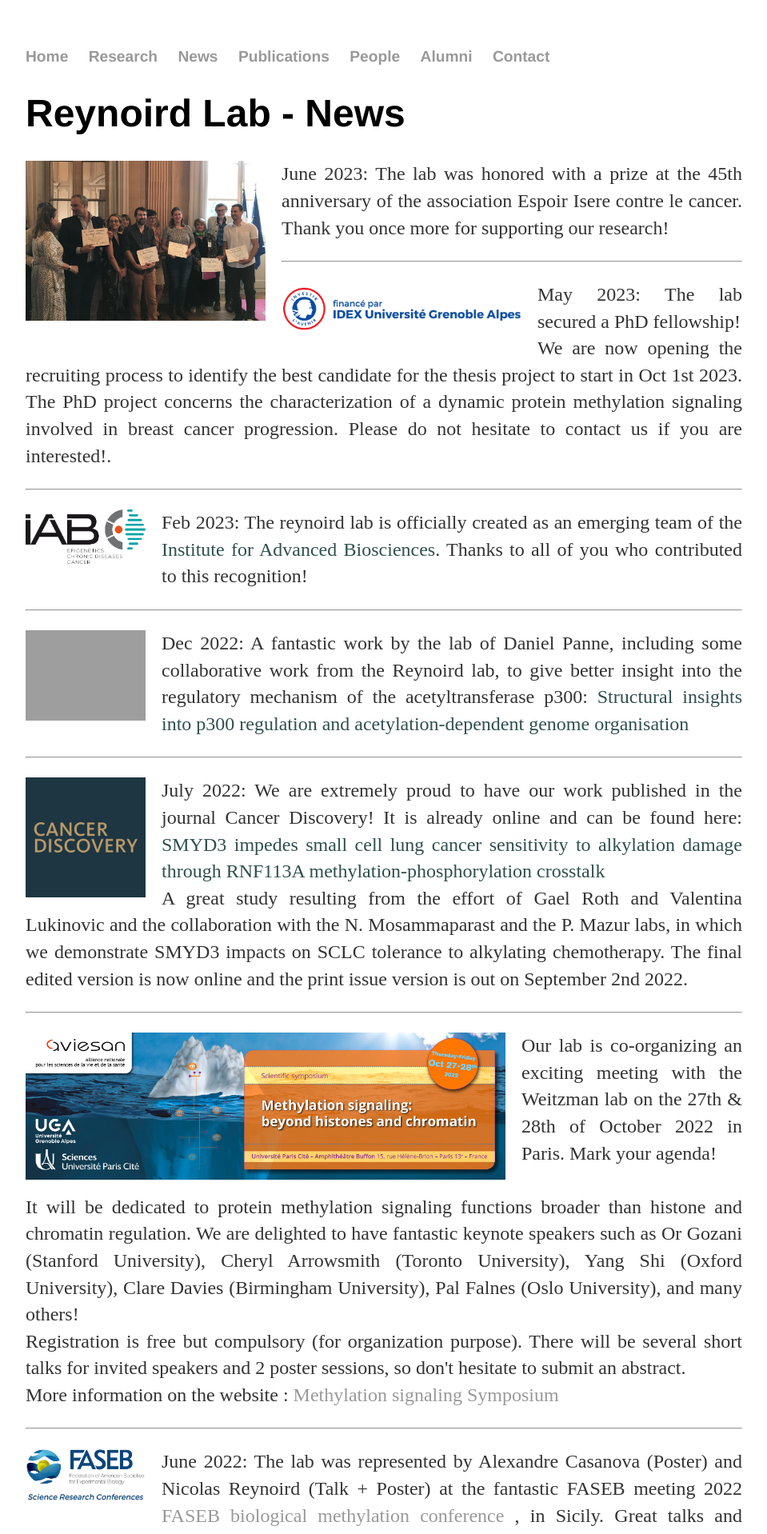
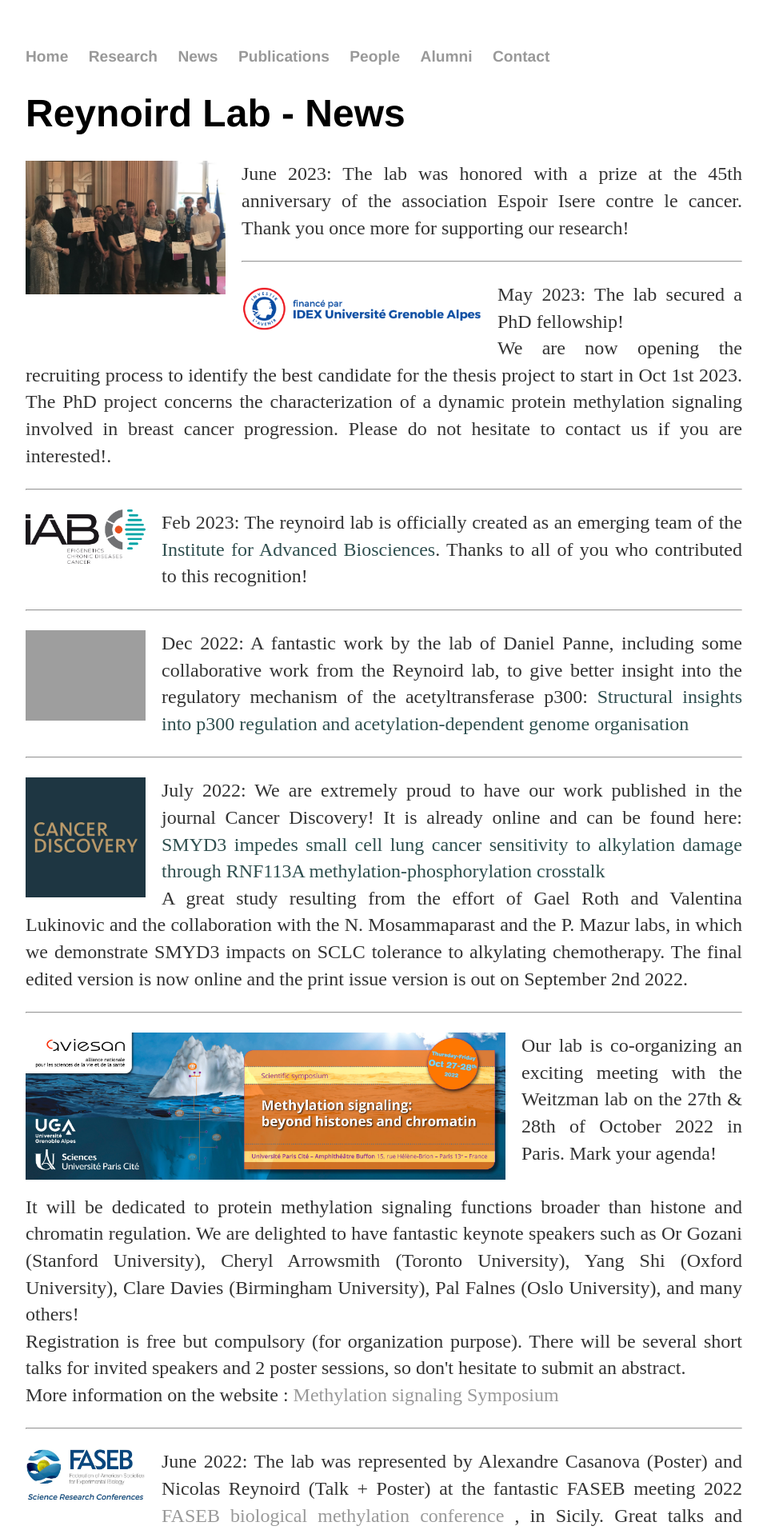
Before and after one commit to Reynoird-Lab/Reynoird-lab.github.io, a Jekyll site: the page built from News/index.html, in a window 1280 px wide. Shown: the top 1918 px of the page at 80% size, without its empty margins (160-1119 px from the left). Built offline with Jekyll 4.4.1, drawn with Linux system fonts in a browser that asks for light colours; Markdown is read by kramdown in place of the engine named in the settings.

Commit message:
Update index.html

```diff
--- a/News/index.html
+++ b/News/index.html
@@ -7,7 +7,7 @@
 	<h1>Reynoird Lab - {{ page.title }}</h1>
 
 <div class="div-categoryContainer">
-  <img src="https://reynoird-lab.github.io/Images/Espoir45.jpeg" title="espoirisere" width="300" style="margin: 0px 20px 10px 0px;" class="picture-left">
+  <img src="https://reynoird-lab.github.io/Images/Espoir45.jpeg" title="espoirisere" width="250" style="margin: 0px 20px 10px 0px;" class="picture-left">
   <div class="paragraph-right">
     <p align="justify"> June 2023: The lab was honored with a prize at the 45th anniversary of the association Espoir Isere contre le cancer. Thank you once more for supporting our research!</p>
 	</div>
```
